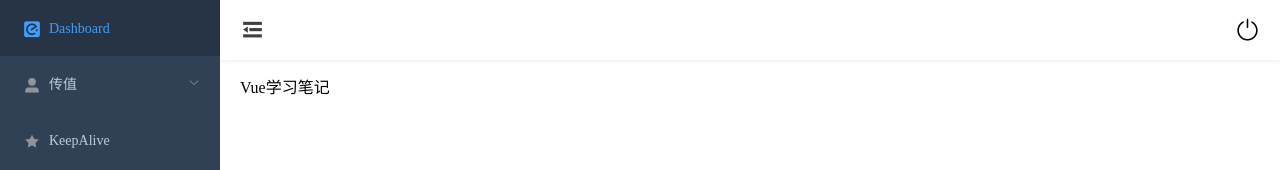
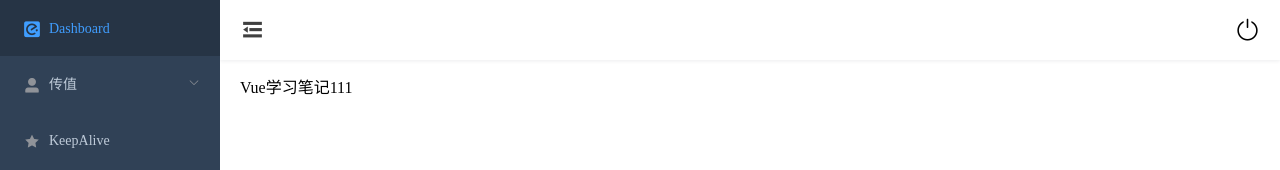
Before and after one commit to mrxiang-hub/vue-project, a Vue app: page /dashboard in a window 1280 px wide. Shown: the top 170 px of the page. Built offline with nearby package versions, Linux system fonts and the light colour scheme.

Commit message:
上传代码

```diff
--- a/src/views/dashboard/dashboard.vue
+++ b/src/views/dashboard/dashboard.vue
@@ -1,6 +1,6 @@
 <template>
   <div>
-    Vue学习笔记
+    Vue学习笔记111
   </div>
 </template>
 
```
